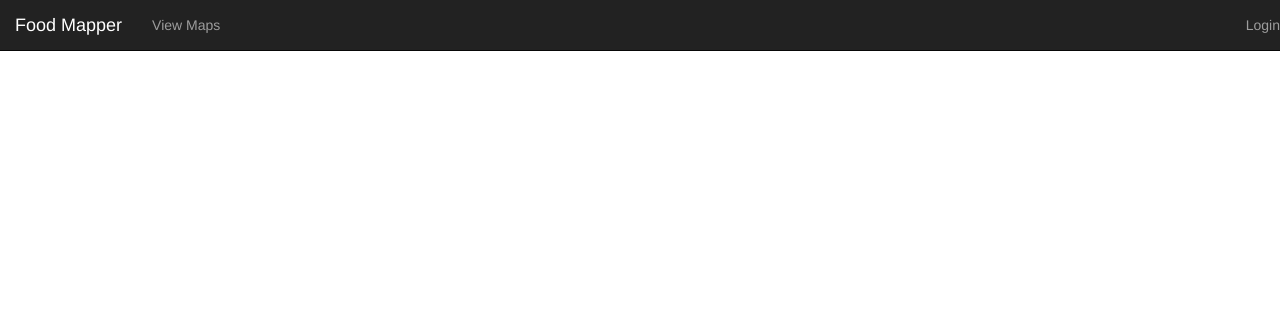
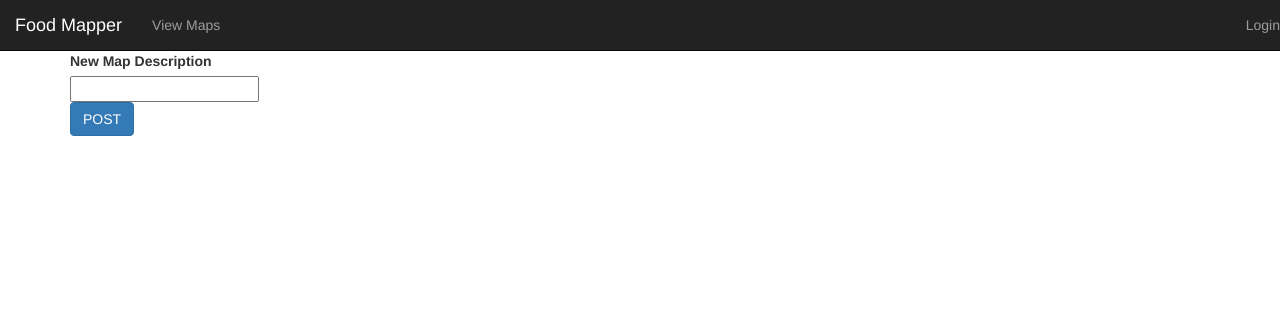
Before and after one commit to food-mappers/food-mapper-app, a Django app: page /maps/add in a window 1280 px wide. Shown: the top 311 px of the page. Run offline with Django 3.2, Linux system fonts and the light colour scheme; parts of the project's set-up code (start-up, migrations or seed data) failed here and were passed over; some libraries are stand-ins or nearby versions.

Commit message:
refined AddMap interface, problems with AddSource because of tags field

```diff
--- a/api/serializers.py
+++ b/api/serializers.py
@@ -6,8 +6,9 @@ from rest_framework import serializers
 
 class TagListSerializer(serializers.WritableField):
     def from_native(self, data):
-        if type(data) is not list:
-            raise ParseError("expected a list of data")
+        # if type(data) is not list:
+        #     print data
+        #     raise ParseError("expected a list of data")
         return data
 
     def to_native(self, obj):
--- a/frontend/static/js/map.js
+++ b/frontend/static/js/map.js
@@ -109,8 +109,8 @@ function addSource() {
 	var latlng = map_detail.getCenter()
 	var name = $('#sourceName').val()
 	var desc = $('#sourceDesc').val()
-	var tags = $('#sourceTags').val().split();
-	console.log(tags.split(','));
+	var tags = $('#sourceTags').val();
+	console.log(tags);
 	$('#sourceName').val('');
 	$('#sourceDesc').val('');
 	$('#sourceTags').val('');
--- a/frontend/templates/addMap.html
+++ b/frontend/templates/addMap.html
@@ -6,12 +6,26 @@
 
 {% block content %}
 <div class="container">
-	<form class="" action="/api/maps/?next=/maps" method="POST">
-	{% csrf_token %}
-	<input type="text" name="name">
-	<input type="text" name="description">
-	<input type="hidden" name="next" value="/">
-	<button class="btn" type="submit">Add</button>
+	<form class="" action="/api/maps/" method="POST">
+	<fieldset>
+		{% csrf_token %}
+		<input class="hidden" name="next" value="/maps/"/>
+		<div class="control-group">
+			<label for="id_name" class="control-label">New Map Name</label>
+			<div class="controls">
+				<input id="id_name" name="name" type="text">
+			</div>
+		</div>
+		<div class="control-group">
+			<label for="id_description" class="control-label">New Map Description</label>
+			<div class="controls">
+				<input id="id_description" name="description" type="text">
+			</div>
+		</div>
+		<div class="form-actions">
+			<button class="btn btn-primary" title="submit new map to API">POST</button>
+		</div>
+	</fieldset>
 	</form>
 </div>
 {% endblock %}
--- a/frontend/templates/addPoint.html
+++ b/frontend/templates/addPoint.html
@@ -17,7 +17,7 @@
           </div>
           <div class="form-group">
             <label for="sourceTags">Tags</label>
-            <textarea class="form-control" rows="1" id="sourceTags" placeholder="Enter some tags, separated by commas"></textarea>
+            <input type="text" class="form-control" id="sourceTags" placeholder="Enter some tags, separated by commas">
           </div>
         </form>
       </div>
--- a/frontend/templates/maps.html
+++ b/frontend/templates/maps.html
@@ -20,7 +20,7 @@
 	<div class="row">
 		<h1>Add a Map</h1>
 		<p>A map is a logical grouping for collecting geographic items.</p>
-		<button href="/maps/add" class="btn-lg btn-primary">Add a Map</button>
+		<a href="/maps/addMap.html" class="btn-lg btn-primary">Add a Map</a>
 	</div>
 
 </div>
```
